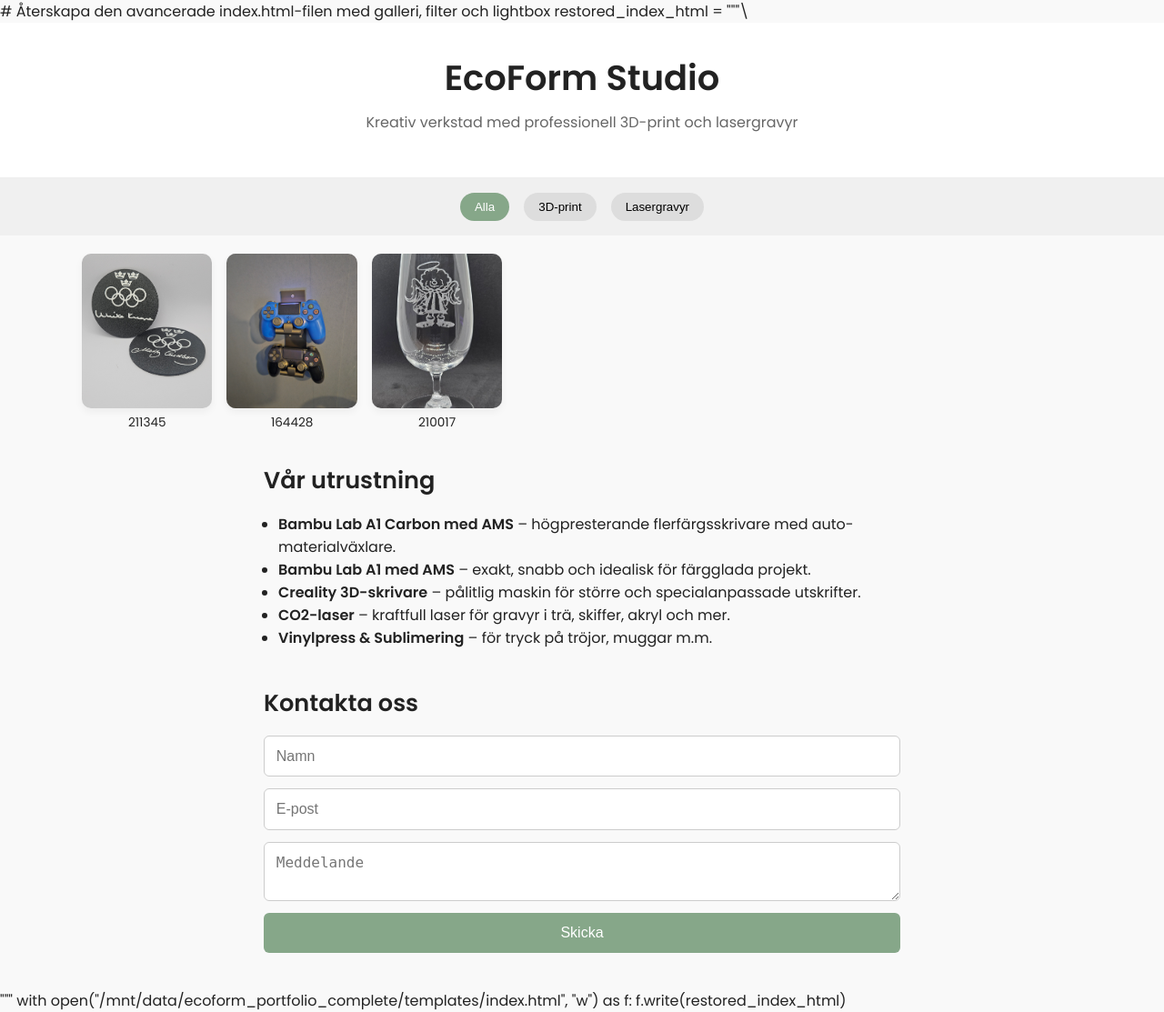
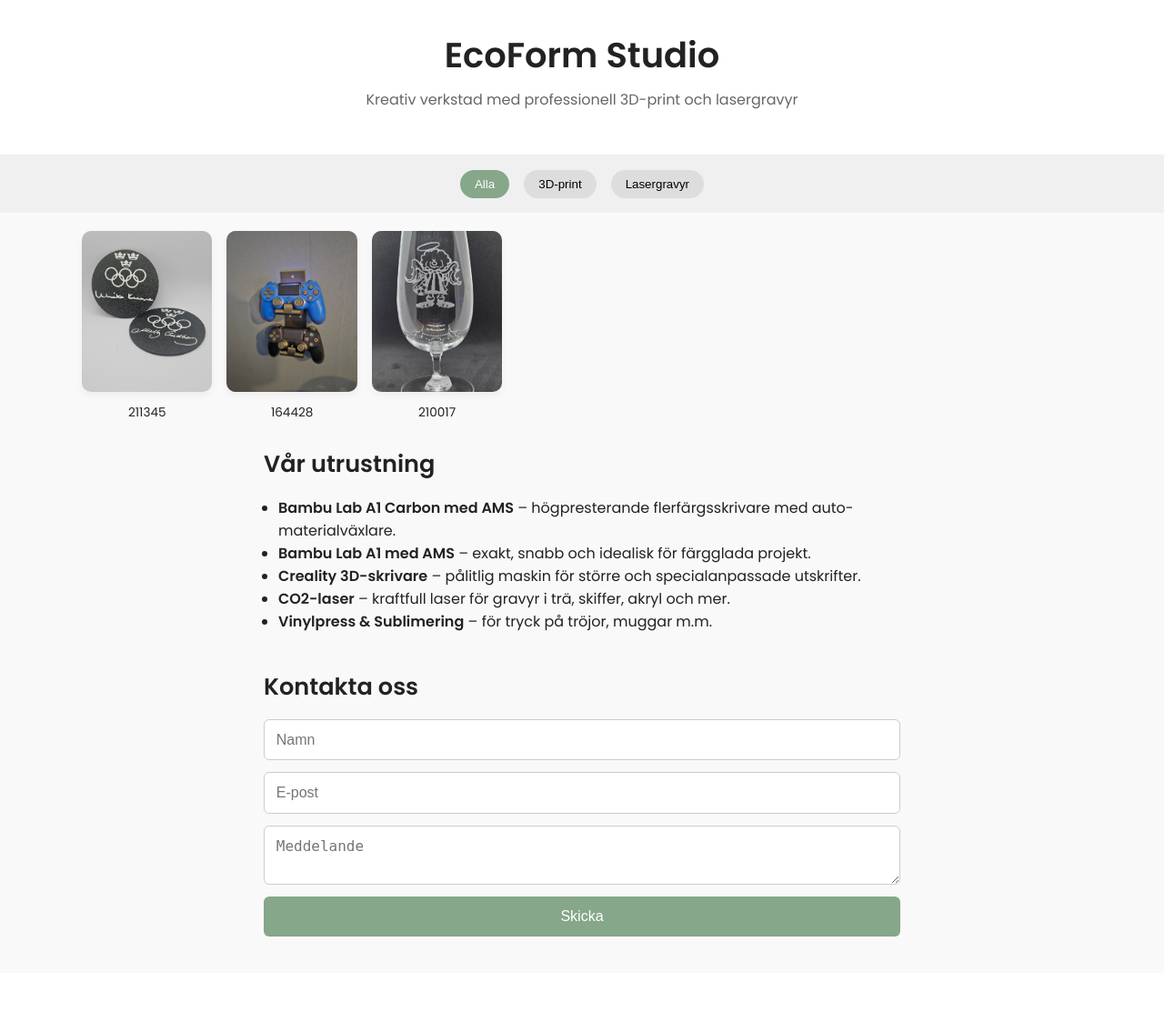
Before and after one commit to oxelvagen/ecoform, a Flask app: page / in a window 1280 px wide. Shown: the whole page at 91% size. After the commit the page ends 1030 px from the top, so only its background shows below. Run offline with Flask 3, Linux system fonts and the light colour scheme.

Commit message:
index.html

```diff
--- a/templates/index.html
+++ b/templates/index.html
@@ -1,5 +1,3 @@
-# Återskapa den avancerade index.html-filen med galleri, filter och lightbox
-restored_index_html = """\
 <!DOCTYPE html>
 <html lang="sv">
 <head>
@@ -85,7 +83,3 @@ restored_index_html = """\
     </script>
 </body>
 </html>
-"""
-
-with open("/mnt/data/ecoform_portfolio_complete/templates/index.html", "w") as f:
-    f.write(restored_index_html)
```
